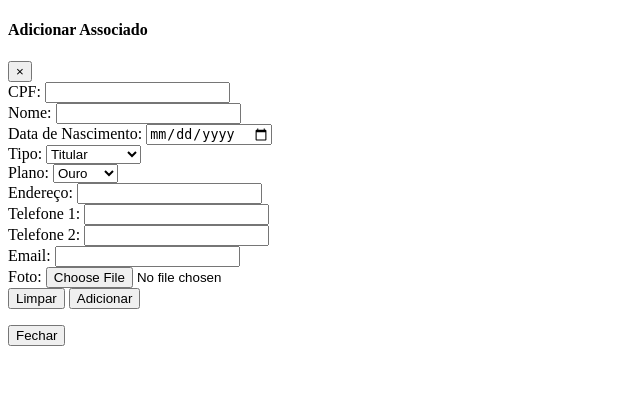
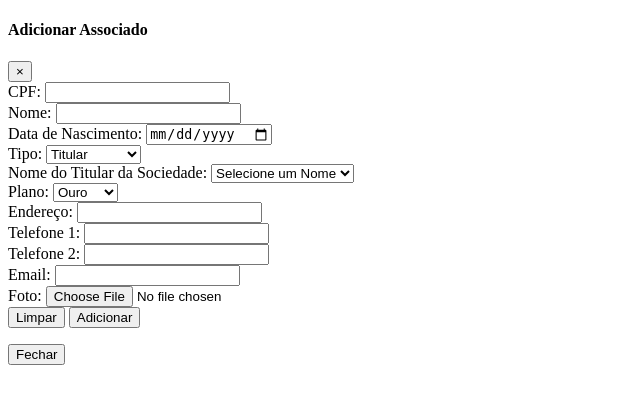
Before and after one commit to nori-marcos/clubeEsportivo, a Flask app: template src/templates/associado/associado.html in a window 1280 px wide. Shown: the part 164-568 px from the top of the page, without its empty margins (0-640 px from the left). Run offline with Flask 3, Linux system fonts and the light colour scheme; the template is opened without the code that fills it, so the values that code supplies are empty.

Commit message:
adicionar opcao de selecionar titular se for dependente

```diff
--- a/src/controllers/associado_controller.py
+++ b/src/controllers/associado_controller.py
@@ -29,7 +29,8 @@
             data_nascimento=request.form.get('data_nascimento'),
             endereco=request.form.get('endereco'),
             foto=foto,
-            telefones=telefones
+            telefones=telefones,
+            associado_titular=request.form.get('associado_titular', None),
         )
 
         sucesso, mensagem = Gateway.salvar_associado(associado)
--- a/src/gateway/gateway.py
+++ b/src/gateway/gateway.py
@@ -27,7 +27,7 @@
 
             sql_associado = text("""
             INSERT INTO associados (cpf, nome, foto, data_adesao, data_nascimento, endereco, email, associado_titular, contrato)
-            VALUES (:cpf, :nome, :foto, CURRENT_DATE, :data_nascimento, :endereco, :email, :tipo, :contrato)
+            VALUES (:cpf, :nome, :foto, CURRENT_DATE, :data_nascimento, :endereco, :email, :associado_titular, :contrato)
             RETURNING cpf
             """)
 
@@ -38,7 +38,7 @@
                 'data_nascimento': associado.data_nascimento,
                 'endereco': associado.endereco,
                 'email': associado.email,
-                'tipo': None,
+                'associado_titular': associado.associado_titular,
                 'contrato': id_contrato
             })
             cpf_associado = result_associado.scalar()
@@ -143,6 +143,7 @@
             a.associado_titular,
             a.contrato,
             p.nome
+            ORDER BY a.nome
             """)
 
             result = session.execute(sql)
--- a/src/models/associado.py
+++ b/src/models/associado.py
@@ -19,6 +19,7 @@
     data_adesao: date = Field(default_factory=lambda: date.today())
     status: StatusAssociado | None = Field(default=None)
     telefones: List[Telefone] = Field(default_factory=list)
+    associado_titular: str | None = Field(default=None)
 
     @field_validator('data_nascimento', 'data_adesao', mode='before')
     def validar_datas(cls, data_input) -> date:
--- a/src/templates/associado/modal_adicionar_associado.html
+++ b/src/templates/associado/modal_adicionar_associado.html
@@ -37,6 +37,19 @@
                         </select>
                     </div>
 
+                    <div class="form-group d-none" id="associado_titular_group">
+                        <label for="associado_titular">Nome do Titular da Sociedade:</label>
+                        <select id="associado_titular" class="form-control" name="associado_titular">
+                            <option value="" disabled selected>Selecione um Nome</option>
+                            {% for associado in associados %}
+                                {% if associado.tipo.value == 'TITULAR' %}
+                                    <option value="{{ associado.cpf.cpf }}"
+                                            data-tipo="{{ associado.plano.value }}">{{ associado.nome }}</option>
+                                {% endif %}
+                            {% endfor %}
+                        </select>
+                    </div>
+
                     <div class="form-group">
                         <label for="plano">Plano:</label>
                         <select id="plano" class="form-control" name="plano" required>
@@ -45,6 +58,8 @@
                             <option value="bronze">Bronze</option>
                         </select>
                     </div>
+
+                    <input type="hidden" id="plano_hidden" name="plano">
 
                     <div class="form-group">
                         <label for="endereco">Endereço:</label>
--- a/src/utils/formulario_utils.py
+++ b/src/utils/formulario_utils.py
@@ -9,7 +9,7 @@
     form_data_member = {}
     if 'data_adesao' in request.form:
         form_data_member['data_adesao'] = request.form['data_adesao']
-    campos = ['cpf', 'nome', 'data_nascimento', 'tipo', 'endereco', 'telefone', 'email', 'plano']
+    campos = ['cpf', 'nome', 'data_nascimento', 'tipo', 'endereco', 'telefone1', 'telefone2', 'email', 'plano']
     for campo in campos:
         campo_valor = extrair_campos_formulario(campo)
         if campo_valor is not None:
```
Also changed, not shown: src/static/js/index.js (+44 -2 lines).
